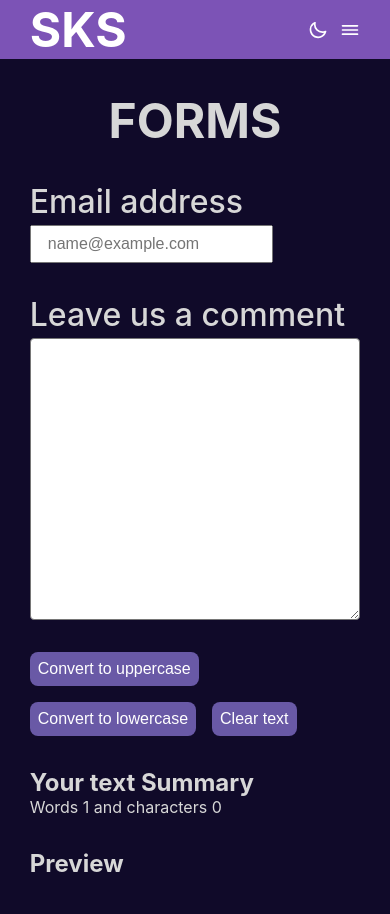
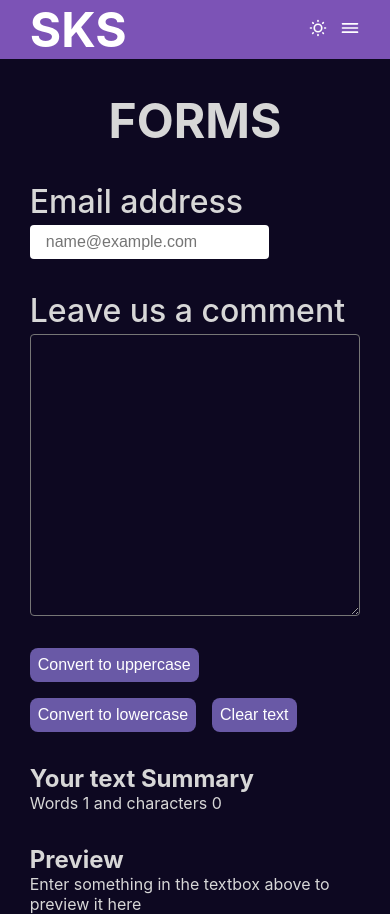
Before and after one commit to suraj-sks27/textUtils-react-app, a React (Create React App) app: page / in a window 390 px wide. Both pictures are taken after a click on the icon 318 px from the left and 29 px from the top of the page. Before the commit the page ends 878 px from the top, so only its background shows below. Built offline with nearby package versions, Linux system fonts and the light colour scheme.

Commit message:
tutorial 12

```diff
--- a/src/components/Form.css
+++ b/src/components/Form.css
@@ -29,6 +29,10 @@
 .form-email input {
   padding: 0.5rem 1rem;
   font-size: 1rem;
+
+  outline: none;
+  border: none;
+  border-radius: 0.25rem;
 }
 
 .form-textarea {
--- a/src/components/Form.js
+++ b/src/components/Form.js
@@ -64,7 +64,11 @@ export default function Form(props) {
 
       <div>
         <h2>Preview</h2>
-        <p>{text}</p>
+        <p>
+          {text.length > 0
+            ? text
+            : 'Enter something in the textbox above to preview it here'}
+        </p>
       </div>
     </div>
   );
--- a/src/components/Navbar.css
+++ b/src/components/Navbar.css
@@ -36,7 +36,11 @@ nav > div {
   margin-left: 5rem;
   color: white;
 }
-.icons :nth-child(2) {
+.icons :nth-child(3) {
+  display: none;
+}
+
+.hidden {
   display: none;
 }
 
@@ -50,7 +54,7 @@ nav > div {
   .icons {
     margin-left: 2rem;
   }
-  .icons :nth-child(2) {
+  .icons :nth-child(3) {
     display: block;
   }
 }
--- a/src/components/Navbar.js
+++ b/src/components/Navbar.js
@@ -1,19 +1,38 @@
 import React from 'react';
 import './Navbar.css';
+
 import { UilMoon } from '@iconscout/react-unicons';
+import { UilBars } from '@iconscout/react-unicons';
+import { UilSun } from '@iconscout/react-unicons';
+
 import { useState } from 'react';
-import { UilBars } from '@iconscout/react-unicons';
 import PropTypes from 'prop-types';
 
 //!-----PROPS-----
 export default function Navbar(props) {
   const [theme, setTheme] = useState(props.theme);
 
-  //handle theme
+  //?handle theme
   const handleTheme = () => {
+    //creating constants
+    const moon = document.querySelector('#moon');
+    const sun = document.querySelector('#sun');
+
+    //changing theme
     setTheme(props.theme);
     let newTheme = theme;
+
     document.querySelector('body').classList.toggle(newTheme);
+    document.querySelector('#text').classList.toggle(newTheme);
+
+    //changing icon
+    if (sun.classList.contains('hidden')) {
+      sun.classList.remove('hidden');
+      moon.classList.add('hidden');
+    } else {
+      moon.classList.remove('hidden');
+      sun.classList.add('hidden');
+    }
   };
 
   return (
@@ -32,8 +51,15 @@ export default function Navbar(props) {
             </ul>
           </div>
           <div className="icons">
-            <UilMoon size="20" onClick={handleTheme} />
-            <UilBars size="20" />
+            <div id="moon">
+              <UilMoon size="20" onClick={handleTheme} />
+            </div>
+            <div id="sun" className="hidden">
+              <UilSun size="20" onClick={handleTheme} />
+            </div>
+            <div id="menu">
+              <UilBars size="20" />
+            </div>
           </div>
         </div>
       </nav>
--- a/src/index.css
+++ b/src/index.css
@@ -1,7 +1,7 @@
 :root {
   --bg-background-light: #d7d7d7;
   --bg-color-light: #111;
-  --bg-background-dark: hsl(252, 60%, 10%);
+  --bg-background-dark: hsl(252, 60%, 8%);
   --bg-color-dark: #d7d7d7;
 }
 
```
